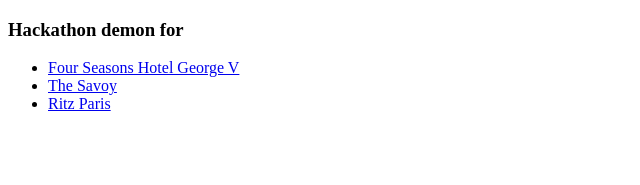
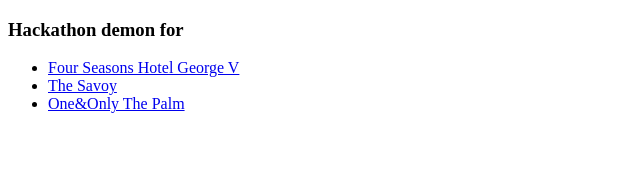
Before and after one commit to arnaudandko/hackathon-angular, an Angular app: page / in a window 1280 px wide. Shown: the top 185 px of the page, without its empty margins (0-640 px from the left). Built offline with nearby package versions, Linux system fonts and the light colour scheme.

Commit message:
And I hate musicals

```diff
--- a/src/app/app.component.html
+++ b/src/app/app.component.html
@@ -5,8 +5,8 @@
     <h3>Hackathon demon for </h3>
     <ul>
         <li><a routerLink="/hotel/6">Four Seasons Hotel George V</a></li>
-        <li><a routerLink="/hotel/183">The Savoy</a></li>
-        <li><a routerLink="/hotel/418">Ritz Paris</a></li>
+        <li><a routerLink="/hotel/396">The Savoy</a></li>
+        <li><a routerLink="/hotel/418">One&Only The Palm</a></li>
     </ul>
 </div>
 <router-outlet></router-outlet>
--- a/src/app/home/home.component.ts
+++ b/src/app/home/home.component.ts
@@ -2,7 +2,7 @@
 import { Observable } from 'rxjs/Observable';
 import { Response, Http } from '@angular/http';
 import 'rxjs/add/operator/map';
-import { ActivatedRoute } from '@angular/router';
+import { ActivatedRoute, Router } from '@angular/router';
 
 @Component({
     selector: 'home',
@@ -17,20 +17,20 @@
 
     constructor(
         public http: Http,
-        private route: ActivatedRoute,
+        private route: ActivatedRoute
     ) {
     }
 
     ngOnInit() {
         this.route.params.subscribe((params: any) => {
             this.id = params.id;
+          if(this.id) {
+            this.getHotel(this.id).subscribe(hotel => {
+              this.hotel = hotel;
+              console.log(this.hotel);
+            });
+          }
         });
-        if(this.id) {
-            this.getHotel(this.id).subscribe(hotel => {
-                this.hotel = hotel;
-                console.log(this.hotel);
-            });
-        }
     }
 
     private getHotel(hotelId: number): Observable<any> {
```
